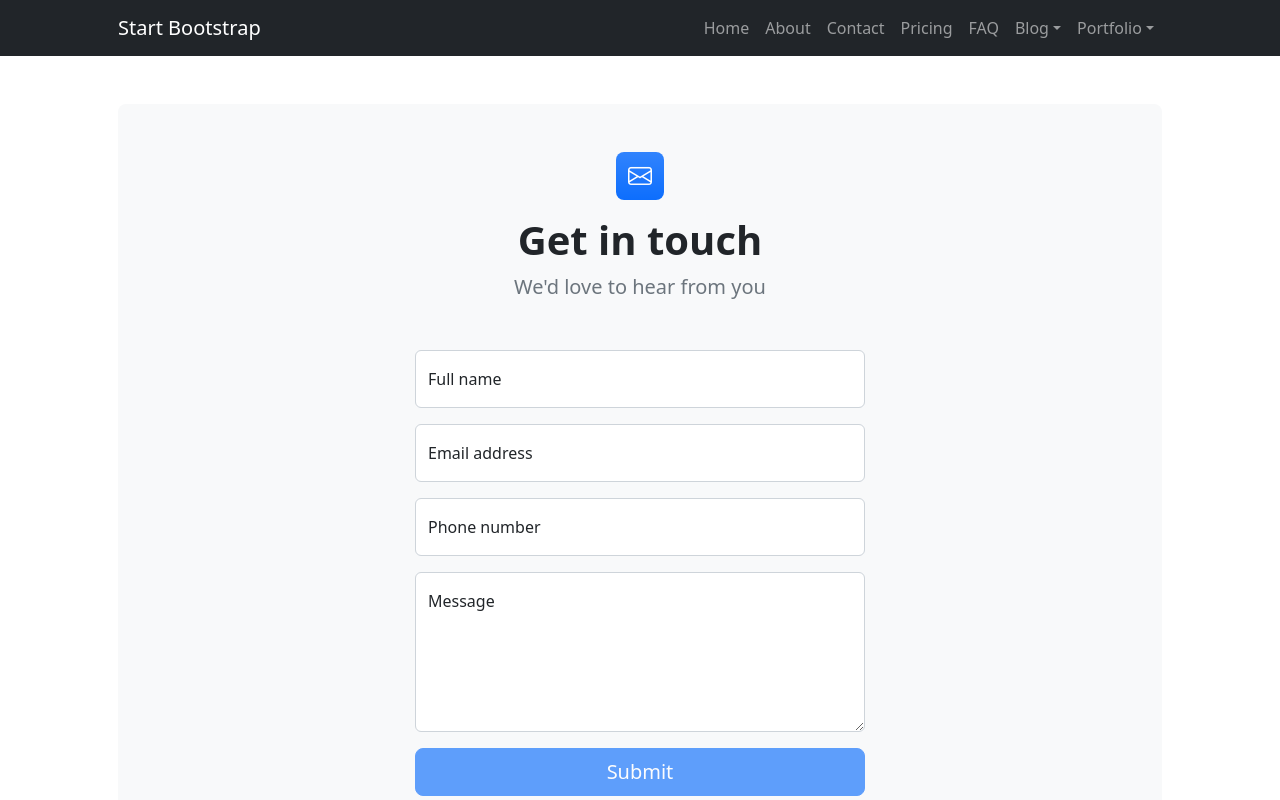
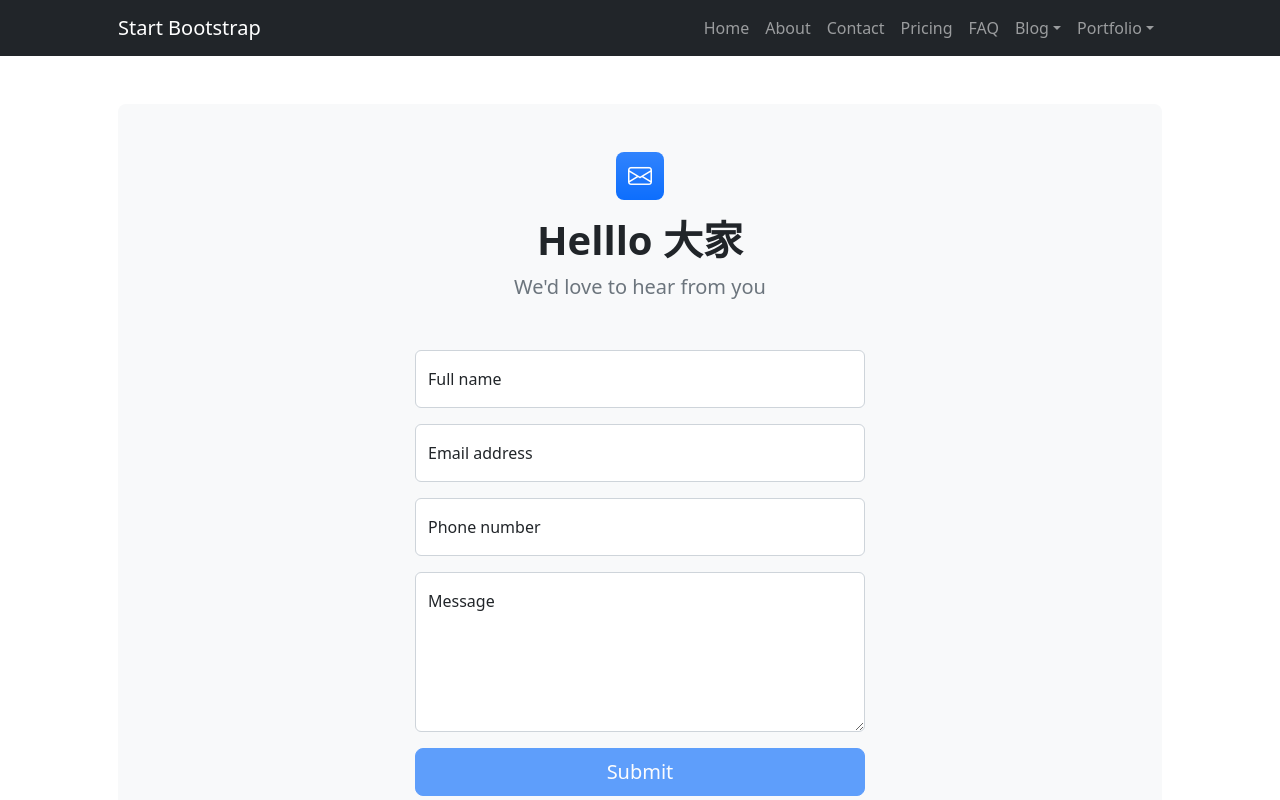
Before and after one commit to studentHsu89/my-first-website, a plain HTML site: page contact.html in a window 1280 px wide. Shown: the top 800 px of the page. Drawn offline with nearby package versions, Linux system fonts and the light colour scheme.

Commit message:
contact text1

```diff
--- a/contact.html
+++ b/contact.html
@@ -52,7 +52,7 @@
                     <div class="bg-light rounded-3 py-5 px-4 px-md-5 mb-5">
                         <div class="text-center mb-5">
                             <div class="feature bg-primary bg-gradient text-white rounded-3 mb-3"><i class="bi bi-envelope"></i></div>
-                            <h1 class="fw-bolder">Get in touch</h1>
+                            <h1 class="fw-bolder">Helllo 大家</h1>
                             <p class="lead fw-normal text-muted mb-0">We'd love to hear from you</p>
                         </div>
                         <div class="row gx-5 justify-content-center">
```
